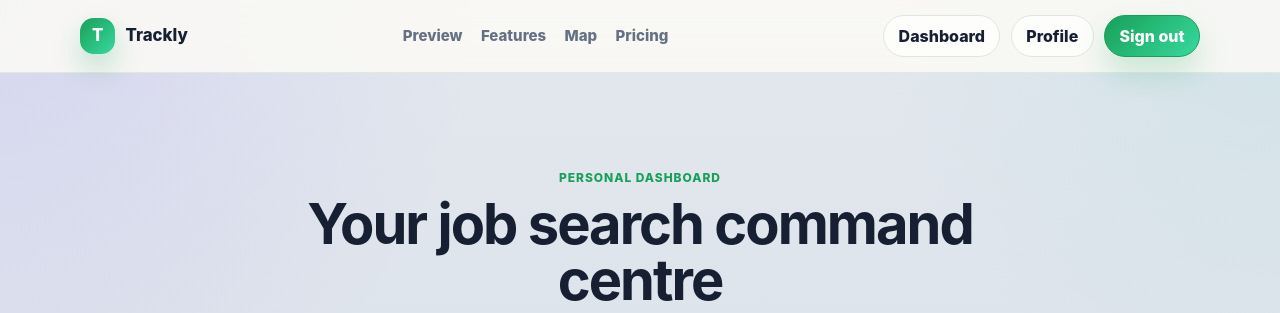
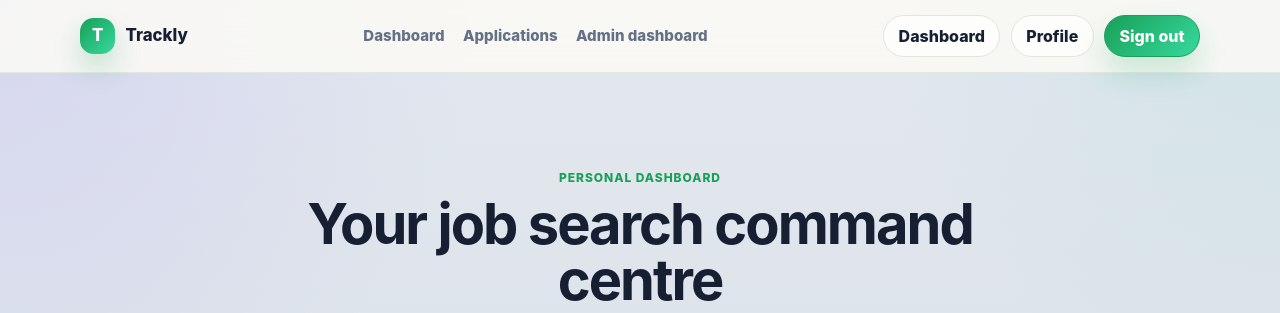
Before and after one commit to AAdewunmi/Trackly-Job-Applications-Tracker-Project, a Django app: page /dashboard/ in a window 1280 px wide. Shown: the top 313 px of the page. Run offline with Django 5.2, Linux system fonts and the light colour scheme; the visitor is signed in with stand-in values (Sample User, id 1).

Commit message:
feat(nav): add application links to base layout

```diff
--- a/templates/base.html
+++ b/templates/base.html
@@ -1,7 +1,7 @@
 {% load static %}
 
 <!doctype html>
-<html lang="en">
+<html lang="en-gb">
   <head>
     <meta charset="utf-8">
     <meta name="viewport" content="width=device-width, initial-scale=1">
@@ -19,10 +19,18 @@
           </a>
 
           <div class="tl-nav-links" aria-label="Primary navigation">
-            <a href="{% url 'home' %}#dashboard-preview">Preview</a>
-            <a href="{% url 'home' %}#features">Features</a>
-            <a href="{% url 'home' %}#job-map">Map</a>
-            <a href="{% url 'home' %}#pricing">Pricing</a>
+            {% if request.user.is_authenticated %}
+              <a href="{% url 'dashboard:user' %}">Dashboard</a>
+              <a href="{% url 'jobs:application_list' %}">Applications</a>
+              {% if request.user.is_staff %}
+                <a href="{% url 'dashboard:admin' %}">Admin dashboard</a>
+              {% endif %}
+            {% else %}
+              <a href="{% url 'home' %}#dashboard-preview">Preview</a>
+              <a href="{% url 'home' %}#features">Features</a>
+              <a href="{% url 'home' %}#job-map">Map</a>
+              <a href="{% url 'home' %}#pricing">Pricing</a>
+            {% endif %}
           </div>
 
           <div class="tl-nav-actions">
@@ -80,6 +88,7 @@
               <div class="tl-footer-links">
                 {% if request.user.is_authenticated %}
                   <a href="{% url 'dashboard:user' %}">Dashboard</a>
+                  <a href="{% url 'jobs:application_list' %}">Applications</a>
                   <a href="{% url 'users:profile' %}">Profile</a>
                 {% else %}
                   <a href="{% url 'users:signup' %}">Create account</a>
```
Also changed, not shown: apps/dashboard/tests/test_dashboard_views.py (+1 -0 lines), config/tests/test_home_view.py (+1 -0 lines).
